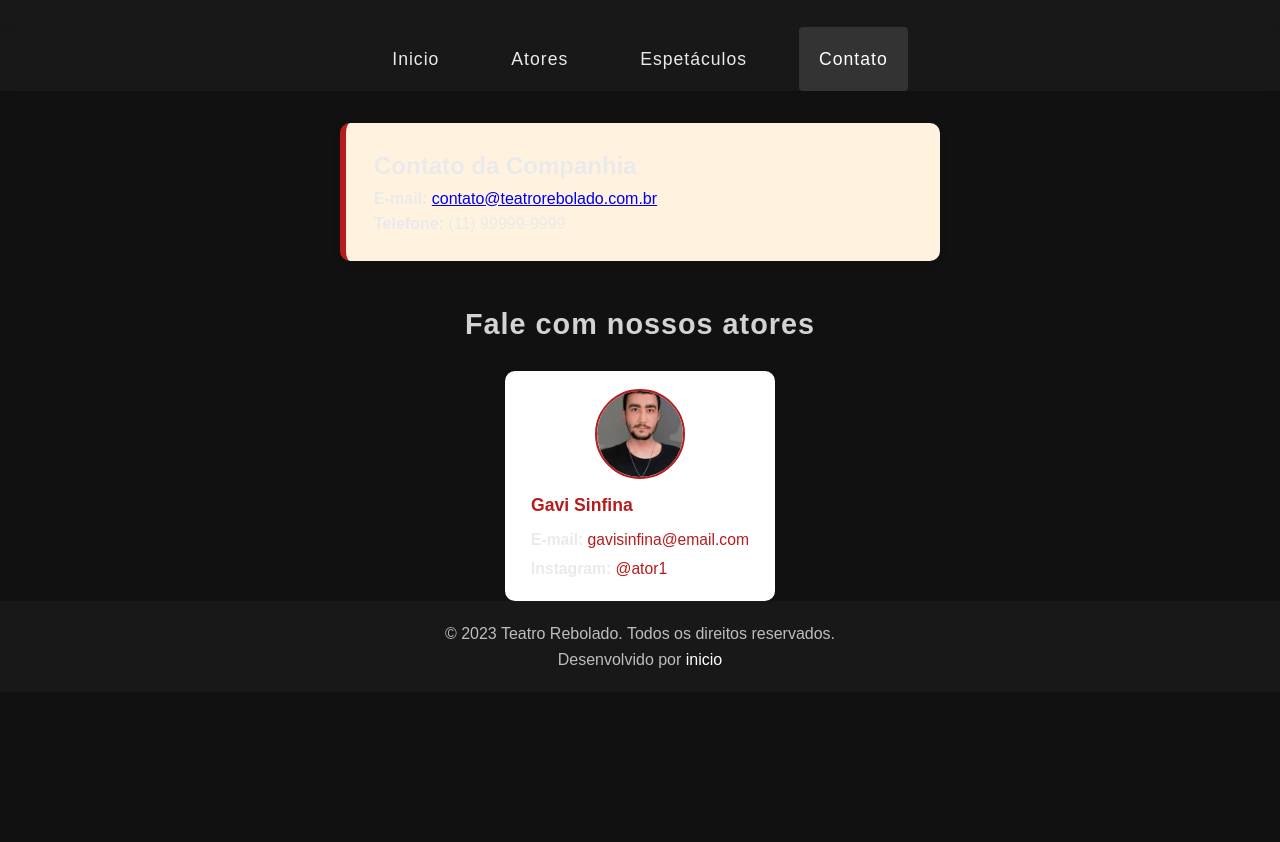
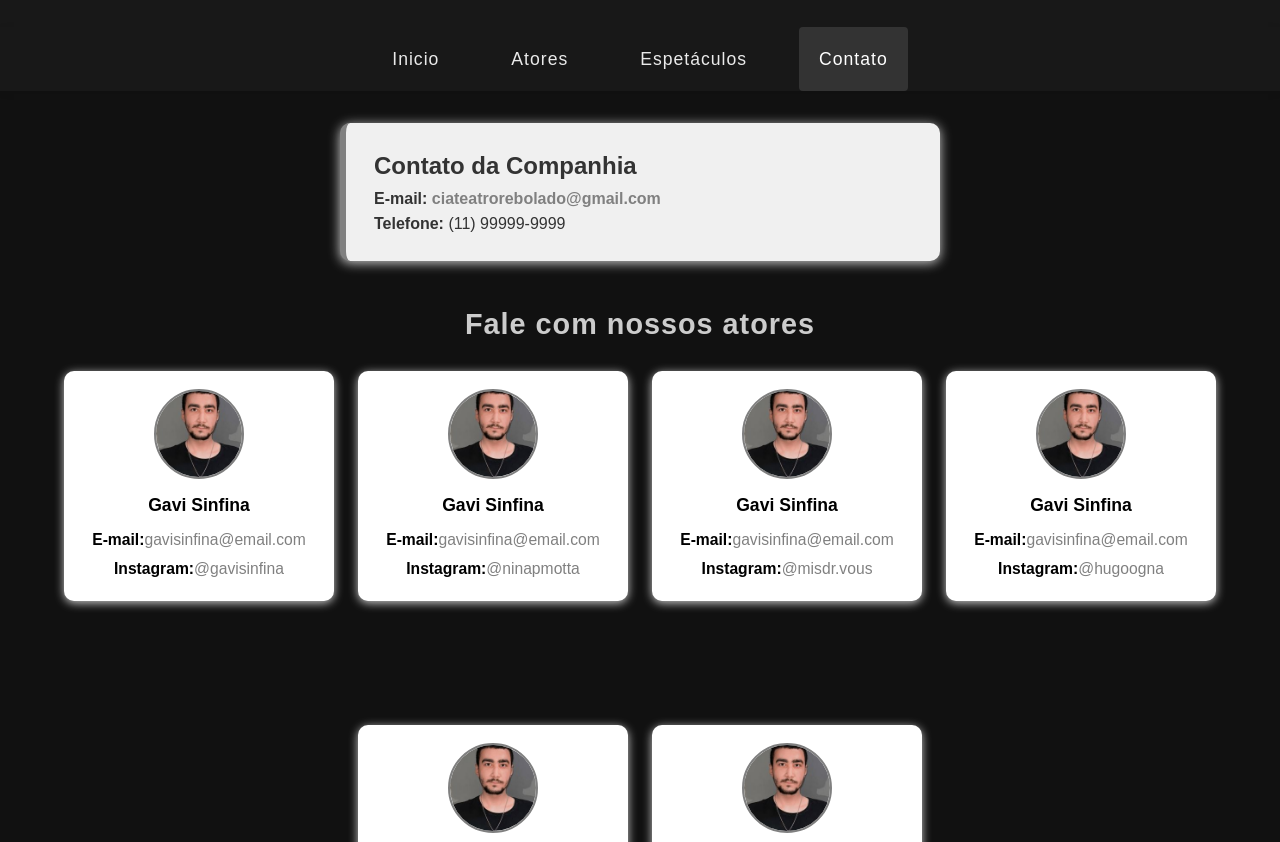
Before and after one commit to Caio-Mellero/Website-companhia-de-Teatro, a plain HTML site: page contatos.html in a window 1280 px wide. Shown: the part 97-939 px from the top of the page. Before the commit the page ends 800 px from the top, so only its background shows below. Drawn offline with Linux system fonts and the light colour scheme.

Commit message:
Continuação do desenvolvimento da pagina de contatos

```diff
--- a/contatos.html
+++ b/contatos.html
@@ -24,7 +24,7 @@
         <section class="contato">
             <div class="contato-companhia">
                 <h2>Contato da Companhia</h2>
-                <p><strong>E-mail:</strong> <a href="mailto:contato@teatrorebolado.com.br">contato@teatrorebolado.com.br</a></p>
+                <p><strong>E-mail:</strong> <a href="mailto:ciateatrorebolado@gmail.com">ciateatrorebolado@gmail.com</a></p>
                 <p><strong>Telefone:</strong> (11) 99999-9999</p>
             </div>
             <h2 class="titulo-atores">Fale com nossos atores</h2>
@@ -34,11 +34,49 @@
                     <div class="info-ator">
                         <h3>Gavi Sinfina</h3>
                         <p><strong>E-mail:</strong> <a href="mailto:gavisinfina@email.com">gavisinfina@email.com</a></p>
-                        <p><strong>Instagram:</strong> <a href="https://instagram.com/ator1" target="_blank">@ator1</a></p>
-                        <!-- Adicione outros meios de contato se desejar -->
+                        <p><strong>Instagram:</strong> <a href="https://instagram.com/gavisinfina" target="_blank">@gavisinfina</a></p>
                     </div>
                 </div>
-                <!-- Replicar a estrutura acima para outros atores -->
+                <div class="card-ator">
+                    <img src="src/img/Enzo-200.jpg" alt="Gavi Sinfina">
+                    <div class="info-ator">
+                        <h3>Gavi Sinfina</h3>
+                        <p><strong>E-mail:</strong> <a href="mailto:gavisinfina@email.com">gavisinfina@email.com</a></p>
+                        <p><strong>Instagram:</strong> <a href="https://instagram.com/ninapmotta" target="_blank">@ninapmotta</a></p>
+                    </div>
+                </div>
+                <div class="card-ator">
+                    <img src="src/img/Enzo-200.jpg" alt="Gavi Sinfina">
+                    <div class="info-ator">
+                        <h3>Gavi Sinfina</h3>
+                        <p><strong>E-mail:</strong> <a href="mailto:gavisinfina@email.com">gavisinfina@email.com</a></p>
+                        <p><strong>Instagram:</strong> <a href="https://instagram.com/misdr.vous" target="_blank">@misdr.vous</a></p>
+                    </div>
+                </div>
+                <div class="card-ator">
+                    <img src="src/img/Enzo-200.jpg" alt="Gavi Sinfina">
+                    <div class="info-ator">
+                        <h3>Gavi Sinfina</h3>
+                        <p><strong>E-mail:</strong> <a href="mailto:gavisinfina@email.com">gavisinfina@email.com</a></p>
+                        <p><strong>Instagram:</strong> <a href="https://instagram.com/hugoogna" target="_blank">@hugoogna</a></p>
+                    </div>
+                </div>
+                <div class="card-ator">
+                    <img src="src/img/Enzo-200.jpg" alt="Gavi Sinfina">
+                    <div class="info-ator">
+                        <h3>Gavi Sinfina</h3>
+                        <p><strong>E-mail:</strong> <a href="mailto:gavisinfina@email.com">gavisinfina@email.com</a></p>
+                        <p><strong>Instagram:</strong> <a href="https://instagram.com/chokola_sauce" target="_blank">@chokola_sauce</a></p>
+                    </div>
+                </div>
+                <div class="card-ator">
+                    <img src="src/img/Enzo-200.jpg" alt="Gavi Sinfina">
+                    <div class="info-ator">
+                        <h3>Gavi Sinfina</h3>
+                        <p><strong>E-mail:</strong> <a href="mailto:gavisinfina@email.com">gavisinfina@email.com</a></p>
+                        <p><strong>Instagram:</strong> <a href="https://instagram.com/caiomellero" target="_blank">@caiomellero</a></p>
+                    </div>
+                </div>
             </div>
         </section>
     </main>
--- a/css/contatos.css
+++ b/css/contatos.css
@@ -1,18 +1,34 @@
+:root {
+  --cor-branca-pura: #FFFFFF;
+  --cor-cinza-claro: #F0F0F0;
+  --cor-cinza-medio: #CCCCCC;
+  --cor-cinza-escuro: #808080;
+  --cor-quase-preto: #333333;
+  --cor-preta-pura: #000000;
+}
+
 .contato-companhia {
-    background: #fff3e0;
-    border-left: 6px solid #b71c1c;
+    background: var(--cor-cinza-claro);
+    color: var(--cor-quase-preto);
+    border-left: 6px solid var(--cor-cinza-escuro);
     padding: 24px 28px;
     margin: 32px auto 40px auto;
     max-width: 600px;
     border-radius: 10px;
-    box-shadow: 0 2px 12px rgba(0,0,0,0.06);
+    box-shadow: 0 2px 12px var(--cor-cinza-medio);
+}
+
+.contato-companhia a{
+    color: var(--cor-cinza-escuro);
+    text-decoration: none;
+    font-weight: bold;
 }
 
 .titulo-atores{
     text-align: center;
     margin-bottom: 24px;
     font-size: 1.8rem;
-    color: lightgray;
+    color: var(--cor-cinza-medio);
     letter-spacing: 1px;
 }
 
@@ -20,25 +36,26 @@
     display: flex;
     flex-wrap: wrap;
     gap: 24px;
-    justify-content: center; /* alterado de flex-start para center */
+    justify-content: center;
     margin-top: 24px;
 }
 
 .card-ator {
-    background: #fff;
+    background: var(--cor-branca-pura);
     border-radius: 10px;
-    box-shadow: 0 2px 10px rgba(0,0,0,0.07);
+    box-shadow: 0 2px 10px var(--cor-cinza-medio);
     width: 270px;
     display: flex;
     flex-direction: column;
     align-items: center;
     padding: 18px 14px 16px 14px;
     transition: transform 0.2s, box-shadow 0.2s;
+    margin-bottom: 100px;
 }
 
 .card-ator:hover {
     transform: translateY(-4px) scale(1.03);
-    box-shadow: 0 6px 18px rgba(183,28,28,0.13);
+    box-shadow: 0 6px 18px var(--cor-cinza-escuro);
 }
 
 .card-ator img {
@@ -47,28 +64,37 @@
     border-radius: 50%;
     object-fit: cover;
     margin-bottom: 12px;
-    border: 2px solid #b71c1c;
+    border: 2px solid var(--cor-cinza-escuro);
 }
 
 .info-ator h3 {
+    display: flex;
+    align-items: center;
+    justify-content: center;
     margin: 0 0 8px 0;
-    color: #b71c1c;
+    color: var(--cor-preta-pura);
     font-size: 1.1rem;
 }
 
 .info-ator p {
+    display: flex;
+    align-items: center;
+    justify-content: center;
     margin: 4px 0;
     font-size: 0.98rem;
+    color: var(--cor-preta-pura);
 }
 
 .info-ator a {
-    color: #b71c1c;
+    color: var(--cor-cinza-escuro);
     text-decoration: none;
     word-break: break-all;
+    transition: color 0.2s;
 }
 
 .info-ator a:hover {
     text-decoration: underline;
+    color: var(--cor-cinza-escuro);
 }
 
 @media (max-width: 800px) {
```
